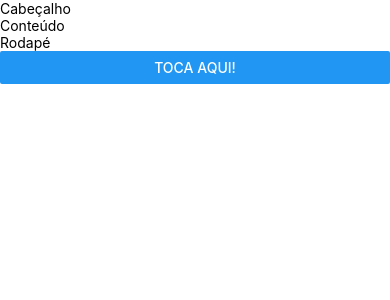
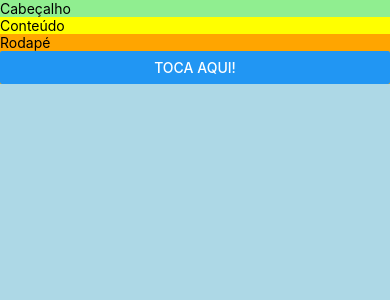
Before and after one commit to ZimboSebastiao/ola-react-native, a React Native app: screen / in a window 390 px wide. Shown: the top 300 px of the page. Built offline with nearby package versions, Linux system fonts and the light colour scheme.

Commit message:
estilização das views

```diff
--- a/App.js
+++ b/App.js
@@ -3,6 +3,7 @@
   Button,
   SafeAreaView,
   StatusBar,
+  StyleSheet,
   Text,
   View,
 } from "react-native";
@@ -15,15 +16,16 @@
   return (
     <>
       <StatusBar barStyle="dark-content" />
-      <SafeAreaView>
-        <View>
+      <SafeAreaView style={estilos.container}>
+        <View style={estilos.cabecalho}>
           <Text>Cabeçalho</Text>
         </View>
 
-        <View>
+        <View style={estilos.conteudo}>
           <Text>Conteúdo</Text>
         </View>
-        <View>
+
+        <View style={estilos.rodape}>
           <Text>Rodapé</Text>
           <Button title="Toca aqui!" onPress={vai} />
         </View>
@@ -31,3 +33,19 @@
     </>
   );
 }
+
+const estilos = StyleSheet.create({
+  container: {
+    backgroundColor: "lightblue",
+    flex: 1,
+  },
+  cabecalho: {
+    backgroundColor: "lightgreen",
+  },
+  conteudo: {
+    backgroundColor: "yellow",
+  },
+  rodape: {
+    backgroundColor: "orange",
+  },
+});
```
